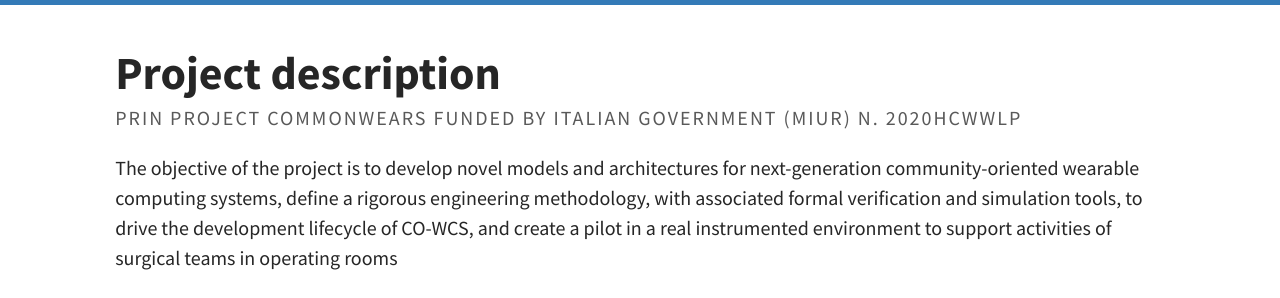
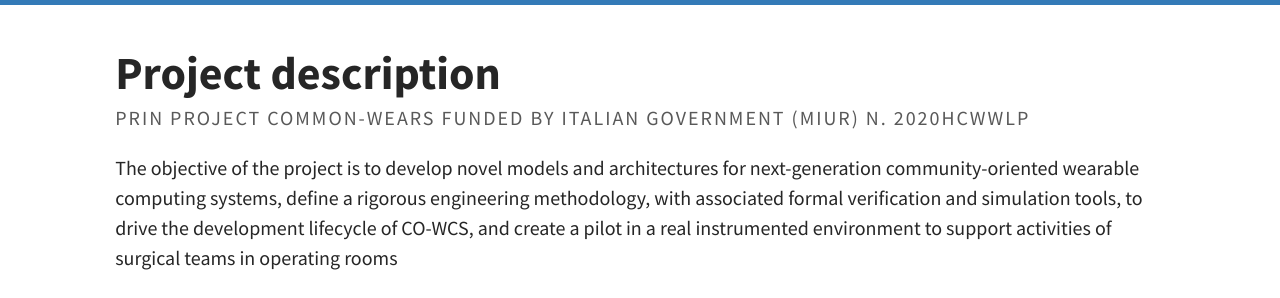
Before and after one commit to common-wears/2022, a Jekyll site: the page built from index.html, in a window 1280 px wide. Shown: the part 468-766 px from the top of the page. Built offline with Jekyll 4.4.1, drawn with Linux system fonts in a browser that asks for light colours; the list of posts is cut into pages by our own code.

Commit message:
Update home.html

```diff
--- a/_layouts/home.html
+++ b/_layouts/home.html
@@ -23,7 +23,7 @@
         </h1>
         <div class="post-info">
           <p class="meta">
-            PRIN Project COMMONWEARS funded by Italian Government (MIUR) N. 2020HCWWLP
+            PRIN Project COMMON-WEARS funded by Italian Government (MIUR) N. 2020HCWWLP
           </p>
         </div>
       </header>
```
